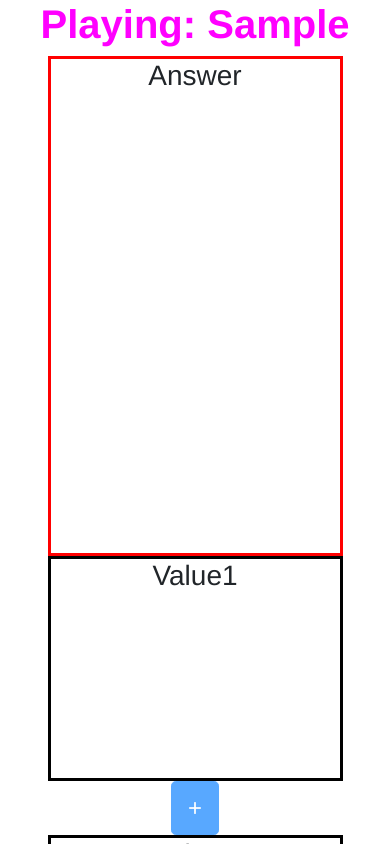
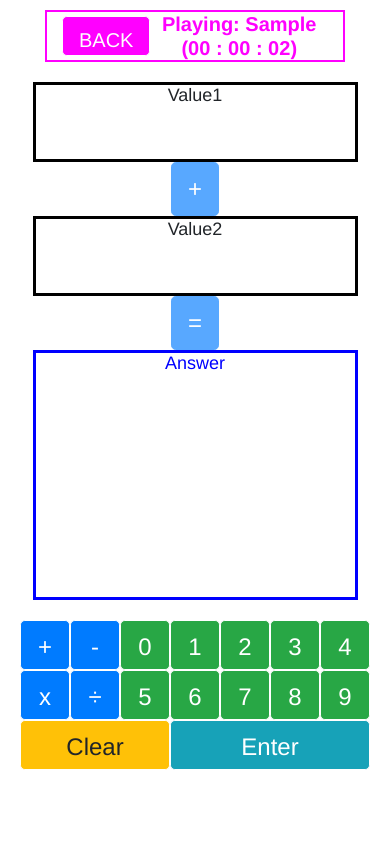
Before and after one commit to gadenahi/cal-kids, a React (Create React App) app: page / in a window 390 px wide. Both pictures are taken after typing "Sample" into the empty fields and a click on the input "Start". Shown: the top 844 px of the page. Built offline with nearby package versions, Linux system fonts and the light colour scheme.

Commit message:
modified the design for mobile

```diff
--- a/src/components/js/App.js
+++ b/src/components/js/App.js
@@ -3,7 +3,6 @@ import '../../static/App.css';
 import Landing from '../js/Landing'
 import Keys from '../js/Keys'
 import { GlobalContext } from '../js/Global';
-
 
 
 function App() {
@@ -12,7 +11,6 @@ function App() {
   if (startState) {
     return (
       <div className="App">
-        <Landing />
         <Keys />
       </div>
     );
@@ -20,10 +18,8 @@ function App() {
   return (
     <div className="App">
       <Landing />
-      {/* <Keys /> */}
     </div>
   );
-
 }
 
 export default App;
--- a/src/components/js/Global.js
+++ b/src/components/js/Global.js
@@ -6,12 +6,15 @@ export const GlobalProvider = ({
     children
 }) => {
     const [startState, setStartState] = useState(false);
+    const [inputName, setInputName] = useState("");
 
     return (
         <GlobalContext.Provider
             value={{
                 startState,
-                setStartState
+                setStartState,
+                inputName,
+                setInputName
             }}
         >
             {children}
--- a/src/components/js/Keys.js
+++ b/src/components/js/Keys.js
@@ -1,4 +1,4 @@
-import React, { useState, useEffect, useContext } from 'react';
+import React, { useState, useEffect, useContext, useRef } from 'react';
 import '../../static/Keys.css'
 import { Row, Col, Button } from 'react-bootstrap';
 import { GlobalContext } from '../js/Global';
@@ -12,11 +12,60 @@ function Keys() {
   const [value2, setValue2] = useState("")
   const [calState, setCalState] = useState("+")
   const [answer, setAnswer] = useState("")
-  const { startState, setStartState} = useContext(GlobalContext)
+  const { startState, setStartState } = useContext(GlobalContext)
+  const { inputName, setInputName } = useContext(GlobalContext)
+  const [timer, setTimer] = useState(0)
+  const increment = useRef(null)
 
   //   function safeEval(val){
   //     return Function('"use strict";return (' + val + ')')();
   // }
+
+  useEffect(() => { }, [startState]);
+  useEffect(() => { }, [timer]);
+  useEffect(() => { }, [value1]);
+  useEffect(() => { }, [value2]);
+  useEffect(() => { }, [calState]);
+
+  function handleBack() {
+    clearInterval(increment.current)
+    setStartState(false)
+    setTimer(0)
+  }
+
+  const BackButton = () => {
+    return (
+      <Button
+      size="lg"
+      variant="back"
+      className="backpad"
+      onClick={(event) => handleBack()}
+    >
+      BACK
+    </Button>
+    )
+  }
+
+  const DisplayName = () => {
+    return (
+      <h2>Playing: {inputName} ({formatTime()})</h2>
+    )
+  }
+
+  function handleStart() {
+    increment.current = setInterval(() => {
+      setTimer((timer) => timer + 1)
+    }, 1000)
+  }
+
+  const formatTime = () => {
+    const getSeconds = `0${(timer % 60)}`.slice(-2)
+    const minutes = `${Math.floor(timer / 60)}`
+    const getMinutes = `0${minutes % 60}`.slice(-2)
+    const getHours = `0${Math.floor(timer / 3600)}`.slice(-2)
+    return `${getHours} : ${getMinutes} : ${getSeconds}`
+  }
+
 
   function handleAns() {
     if (value1 !== "" && value2 !== "") {
@@ -58,7 +107,7 @@ function Keys() {
       return (
         <div className={`value-display ${item}-section`}>
           <h3>{item}: {val} </h3>
-          <ul>{items}</ul>
+          {items}
         </div>)
     }
   }
@@ -74,8 +123,35 @@ function Keys() {
         >
         {calState}
         </Button>
+        {Items("Value2", value2)}
+      </div>
+    )
+  }
 
-        {Items("Value2", value2)}
+  const Equal = () => {
+    return (
+        <Button
+          size="lg"
+          variant="primary"
+          disabled
+        >
+        =
+        </Button>
+    )
+  }
+
+
+  function handleKeyPad(event) {
+    if (value1 === "") {
+      setValue1(event.currentTarget.value)
+    } else if (value2 === "") {
+      setValue2(event.currentTarget.value)
+    }
+  }
+
+  const OthersBtn = () => {
+    return (
+      <>
       <Button
       size="lg"
       variant="warning"
@@ -87,27 +163,15 @@ function Keys() {
     <Button
       size="lg"
       variant="info"
-          className="keypad"
+      className="enterpad"
       onClick={() => handleAns()}
     >
-          Cal
+          Enter
     </Button>
-      </div>
+    </>
     )
+
   }
-
-  function handleKeyPad(event) {
-    if (value1 === "") {
-      setValue1(event.currentTarget.value)
-    } else if (value2 === "") {
-      setValue2(event.currentTarget.value)
-    }
-  }
-
-  useEffect(() => { }, [value1]);
-  useEffect(() => { }, [value2]);
-  useEffect(() => { }, [calState]);
-
   const cals = calsdata.map((data) => (
     <Button
       size="lg"
@@ -134,23 +198,43 @@ function Keys() {
     </Button>
   ));
 
+  if (startState) {
+    if (increment !== null) {
+      clearInterval(increment.current)
+    }
+    handleStart()
+  }
+
   return (
-    <Col xs={12} md={12} lg={12}>
+    <Col className="keys-section" xs={12} md={12} lg={12}>
+      <Col className="header-section" xs={10} md={10} lg={10}>
+      <BackButton />
+        <DisplayName />
+      </Col>
       <Row>
-        <Col className="sub-section" xs={10} md={5} lg={5}>
+        <Col className="sub-section" xs={10} md={10} lg={3}>
+          <Display />
+        </Col>
+        <Col className="equal-section sub-section" xs={10} md={10} lg={1}>
+        <Equal />
+        </Col>
+        <Col className="sub-section" xs={10} md={6} lg={6}>
           {Items("Answer", answer)}
         </Col>
-
-        <Col className="sub-section" xs={10} md={5} lg={5}>
-          <Display />
-        </Col>
       </Row>
-      <Col className="pads-section" xs={10} md={4} lg={3}>
-      <div id="calpads">
+      <Col className="pads-section" xs={10} md={6} lg={5}>
+      <div id="pads">
+          <div id="calkey">
+            <div id="cal">
             {cals}
             </div>
-      <div id="keypads">
+            <div id="key">
             {keys}
+            </div>
+          </div>
+          <div id="other">
+          <OthersBtn />
+          </div>
       </div>
       </Col>
     </Col>
--- a/src/components/js/Landing.js
+++ b/src/components/js/Landing.js
@@ -1,52 +1,32 @@
-import React, { useState, useEffect, useContext } from 'react';
+import React, { useEffect, useContext } from 'react';
 import '../../static/Landing.css'
 import { useForm } from 'react-hook-form'
-import { Row, Col } from 'react-bootstrap';
+import { Col } from 'react-bootstrap';
 import { GlobalContext } from '../js/Global';
 import Typist from 'react-typist'
 
 
 function Landing() {
   const { register, handleSubmit } = useForm("");
-  const [inputName, setName] = useState("")
-  const { startState, setStartState} = useContext(GlobalContext)
+  const { startState, setStartState } = useContext(GlobalContext)
+  const { inputName, setInputName } = useContext(GlobalContext)
 
+  useEffect(() => { }, [startState]);
   useEffect(() => { }, [inputName]);
-
-  const DisplayName = () => {
-    if (inputName !== "") {
-      return (
-        <h1>Playing: {inputName}</h1>
-      )
-    } else {
-      return (
-        <h1></h1>
-      )
-    }
-  }
 
   const Input = ({ label, register, required }) => (
     <>
+      <h4>Practice for Single Digit Calculator</h4>
       <h3>Start with your name</h3>
       <input name={label} ref={register({ required })} />
     </>
   );
 
   function onSubmit(data) {
-    setName(data['Name'])
+    setInputName(data['Name'])
     setStartState(true)
-    console.log(startState)
   }
 
-  if (startState) {
-    return (
-      <Col xs={12} md={12} lg={12} >
-      <div className="landing-section">
-        <DisplayName />
-        </div>
-      </Col>
-    )
-  }
   return (
     <Col xs={12} md={12} lg={12} >
       <div className="landing-section">
@@ -55,9 +35,8 @@ function Landing() {
         </Typist>
         <form onSubmit={handleSubmit(onSubmit)}>
           <Input label="Name" register={register} required />
-    <input type="submit"  value="Start" />
+          <input type="submit" value="Start" />
         </form>
-      <DisplayName />
       </div>
     </Col>
   )
--- a/src/index.css
+++ b/src/index.css
@@ -1,13 +1,3 @@
 body {
-  margin: 0;
-  font-family: -apple-system, BlinkMacSystemFont, 'Segoe UI', 'Roboto', 'Oxygen',
-    'Ubuntu', 'Cantarell', 'Fira Sans', 'Droid Sans', 'Helvetica Neue',
-    sans-serif;
-  -webkit-font-smoothing: antialiased;
-  -moz-osx-font-smoothing: grayscale;
+  font-family: Helvetica;
 }
-
-code {
-  font-family: source-code-pro, Menlo, Monaco, Consolas, 'Courier New',
-    monospace;
-}
--- a/src/static/Keys.css
+++ b/src/static/Keys.css
@@ -1,27 +1,25 @@
-body {
-  font-family: Helvetica;
+.header-section {
+  display: flex;
+  justify-content: center;
+  align-items: center;
+  border: 2px solid;
+  border-color: fuchsia;
+  margin: 10px auto;
+  vertical-align: middle;
 }
 
-input {
-  font-size: 24px;
+.btn-back {
+  background-color: fuchsia;
+  color: white;
+  margin-right: auto;
 }
 
-label {
-  font-size: 24px;
+.keys-section h2 {
+  color: fuchsia;
+  font-weight: bold;
+  margin: auto;
 }
 
-.Cursor {
-  opacity: 0;
-}
-
-.landing-section h1 {
-  color: fuchsia;
-  font-weight: bold;
-}
-
-.landing-margin {
-  margin-top: 200px;
-}
 
 .apple{
     position: relative;
@@ -68,10 +66,19 @@ label {
     transform: translateX(-75%);
   }
 
+  #display {
+    display: flex;
+    justify-content: center;
+    align-items: center;
+    flex-flow: column;
+    /* border: 2px solid; */
+    /* margin: 10px auto; */
+  }
+
   .value-display {
     border: black;
     /* width: 500px; */
-    width: 100%;
+    /* width: 100%; */
     min-height: 225px;
     height: auto;
     border-style: solid;
@@ -79,9 +86,14 @@ label {
 
   .Answer-section {
     border-style: solid;
-    border-color: red;
-    width: 100%;
+    border-color: Blue;
+    width: 680px;
+    /* width: 100%; */
     min-height: 500px;
+  }
+
+  .Answer-section h3 {
+    color: blue;
   }
 
   .value-display ul {
@@ -92,23 +104,135 @@ label {
       display: inline-block;
   }
 
+  .Value1-section {
+    width: 350px;
+  }
+
+  .Value2-section {
+    width: 350px;
+  }
+
   .sub-section {
-    text-align: center;
-    margin-left: auto;
-    margin-right: auto;
+    display: flex;
+    justify-content: center;
+    align-items: center;
+    margin: 10px auto;
   }
 
   .btn {
     font-size: 24px;
+    border: 0.5px solid;
+    border-color: white;
   }
 
   .pads-section {
-    text-align: center;
-    margin-left: auto;
-    margin-right: auto;
+    display: flex;
+    justify-content: center;
+    align-items: center;
+    margin: 10px auto;
   }
 
+  #calkey {
+    width: 350px;
+  }
+  .calpad {
+    height: 50px;
+    width: 50px;
+  }
 
-  @media (max-width: 500px) {
+  #cal {
+    width: 100px;
+    height: 100px;
+  }
+
+  .keypad {
+    height: 50px;
+    width: 50px;
+  }
+
+  #key {
+    width: 250px;
+    height: 100px;
+  }
+
+  #calkey div{
+    display: inline-block;
+  }
+
+  #other {
+    width: 350px;
+  }
+
+  .clearpad {
+    height: 50px;
+    width: 150px;
+  }
+
+  .enterpad {
+    height: 50px;
+    width: 200px;
+  }
+
+  @media (max-width: 770px) {
+    .btn-back {
+      font-size: 20px;
+      height: 40px;
+    }
+
+    .keys-section h2 {
+      font-size: 20px;
+      margin: auto;
+    }
+
+    .value-display {
+      min-height: 80px;
+      min-width: 325px;
+    }
+
+    .value-display h3 {
+      font-size: 18px;
+    }
+
+    .Value1-section {
+      width: 100%;
+    }
+
+    .Value2-section {
+      width: 100%;
+    }
+
+    .equal-section {
+      top: -20px;
+    }
+
+    .Answer-section {
+      margin-top: -40px;
+      width: 80%;
+      min-height: 250px;
+    }
+
+    .apple{
+      margin-top: 7px;
+      width: 31px;
+      height: 30px;
+    }
+
+    /* 葉っぱ */
+    .apple:before{
+      top: -5px;
+      left: 51%;
+      width: 10px;
+      height: 6px;
+    }
+
+    /*　果梗　*/
+    .apple:after{
+      top: -5px;
+      left: 50%;
+      width: 2px;
+      height: 8px;
+      border-top: 5px solid #9A7229;
+      border-right: 4px solid #470800;
+    }
 
   }
--- a/src/static/Landing.css
+++ b/src/static/Landing.css
@@ -0,0 +1,26 @@
+  .Cursor {
+    opacity: 0;
+  }
+
+  .landing-section {
+      display: flex;
+      justify-content: center;
+      align-items: center;
+      flex-flow: column;
+      min-height: 500px;
+      height: 500px;
+  }
+
+  .landing-section h1 {
+    color: fuchsia;
+    font-weight: bold;
+  }
+
+  .landing-section h4 {
+    color: fuchsia;
+  }
+
+  .landing-section form input {
+      height: 60px;
+      font-size: 30px;
+  }
```
Also changed, not shown: src/static/App.css (+0 -35 lines). Lines whose indentation alone changed are shown as unchanged.
